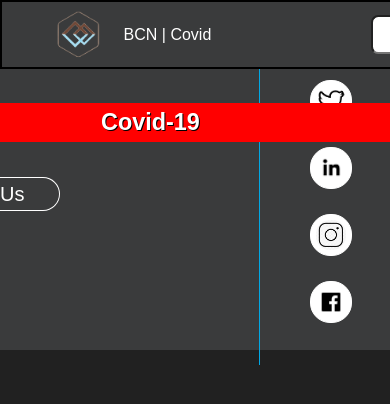
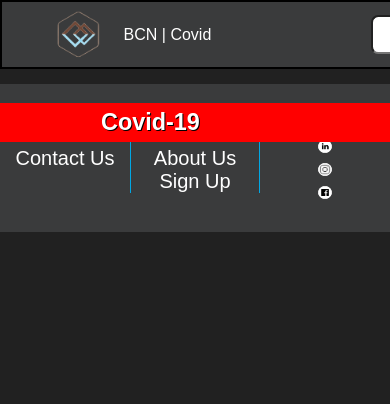
Before and after one commit to RJay-Pickering/BaseCampNews, a Django app: page /covid/ in a window 390 px wide. Shown: the top 404 px of the page. Run offline with Django 3.2, Linux system fonts and the light colour scheme.

Commit message:
checking footer on phones

```diff
--- a/application/static/index.css
+++ b/application/static/index.css
@@ -714,37 +714,38 @@ html, body  {
 
 
 /* /////////////////////////////////////Footer///////////////////////////////////// */
-.bcn_img_footer {
-  height: 75px;
-  width: auto;
-  margin-left: 100px;
-  margin-top: 5px;
-}
-
 .footer {
   background-color: #3a3b3c;
   color: white;
-  height: 300px;
-  padding-top: 50px;
+  height: fit-content;
+  padding-top: 2vw;
+  padding-bottom: 2vw;
+  width: 100%;
+  margin-top: 10vh;
+}
+
+.flexbox {
+  display: flex;
+  flex-wrap: wrap;
+  text-align: center;
+  align-items: center;
 }
 
 .bcn_title_footer {
-  margin-top: 30px;
   font-size: 20px;
-  margin-left: 10px;
 }
 
 .footer_list {
   border-left: 1px solid #01a7e4;
   border-right: 1px solid #01a7e4;
-  padding: 50px;
   list-style: none;
-  float: right;
-  padding-right: 225px;
+}
+
+ul{
+  padding: 0;
 }
 
 .footer_list li {
-  padding: 10px;
   text-decoration: none;
   list-style: none;
 }
@@ -755,6 +756,8 @@ html, body  {
 }
 
 .footer_list li a:hover {
+  transition: all ease 1s;
+  font-size: 4vh;
   color: #01a7e4;
   text-decoration: none;
 }
@@ -764,24 +767,13 @@ html, body  {
   text-decoration: none;
 }
 
-.flexbox {
-  display: flex;
-  flex-wrap: wrap;
-}
-
 .contact_button {
-  border: 1px solid white;
-  width: 125px;
-  padding: 5px;
-  padding-left: 35px;
-  padding-right: 35px;
-  text-decoration: none;
-  color: white;
-  border-radius: 0.9em;
+  text-decoration: none;
+  color: white;
+  padding: 0.5vw;
+  border-radius: 1vw;
   transition: 1s all ease;
   cursor: pointer;
-  margin-top: 125px;
-  margin-left: 175px;
 }
 
 .contact_button:hover {
@@ -792,23 +784,57 @@ html, body  {
 }
 
 .contact_button_border {
-  margin-top: 110px;
-  padding-bottom: 100px;
   text-decoration: none;
 }
 
 .social_list {
   list-style: none;
-  padding-bottom: 5px;
-}
-
-.social_list li {
-  padding: 10px;
 }
 
 .twitter_img {
-  height: 30px;
-  width: 30px;
+  height: 3vw;
+  width: 3vw;
+  border: 1px solid white;
+  border-radius: 1em;
+  background-color: white;
+  transition: all ease 1s;
+}
+
+.twitter_img:hover {
+  height: 3.5vw;
+  width: 3.5vw;
+  transition: all ease 1s;
+  cursor: pointer;
+}
+
+.linkedin_img {
+  height: 3vw;
+  width: 3vw;
+  border: 1px solid white;
+  border-radius: 1em;
+  background-color: white;
+  transition: all ease 1s;
+}
+
+.linkedin_img:hover {
+  height: 3.5vw;
+  width: 3.5vw;
+  transition: all ease 1s;
+  cursor: pointer;
+}
+
+.instagram_img {
+  height: 3vw;
+  width: 3vw;
+  border: 1px solid white;
+  border-radius: 1em;
+  background-color: white;
+  transition: all ease 1s;
+}
+
+.instagram_img:hover {
+  height: 3.5vw;
+  width: 3.5vw;
   border: 1px solid white;
   border-radius: 1em;
   padding: 5px;
@@ -816,63 +842,18 @@ html, body  {
   transition: all ease 1s;
 }
 
-.twitter_img:hover {
-  height: 33px;
-  width: 33px;
-  transition: all ease 1s;
-  cursor: pointer;
-}
-
-.linkedin_img {
-  height: 30px;
-  width: 30px;
+.facebook_img {
+  height: 3vw;
+  width: 3vw;
   border: 1px solid white;
   border-radius: 1em;
-  padding: 5px;
   background-color: white;
   transition: all ease 1s;
 }
 
-.linkedin_img:hover {
-  height: 33px;
-  width: 33px;
-  transition: all ease 1s;
-  cursor: pointer;
-}
-
-.instagram_img {
-  height: 30px;
-  width: 30px;
-  border: 1px solid white;
-  border-radius: 1em;
-  padding: 5px;
-  background-color: white;
-  transition: all ease 1s;
-}
-
-.instagram_img:hover {
-  height: 33px;
-  width: 33px;
-  border: 1px solid white;
-  border-radius: 1em;
-  padding: 5px;
-  background-color: white;
-  transition: all ease 1s;
-}
-
-.facebook_img {
-  height: 30px;
-  width: 30px;
-  border: 1px solid white;
-  border-radius: 1em;
-  padding: 5px;
-  background-color: white;
-  transition: all ease 1s;
-}
-
 .facebook_img:hover {
-  height: 33px;
-  width: 33px;
+  height: 3.5vw;
+  width: 3.5vw;
   border: 1px solid white;
   border-radius: 1em;
   padding: 5px;
```
Also changed, not shown: application/templates/nav/fyp.html (+2 -7 lines).
